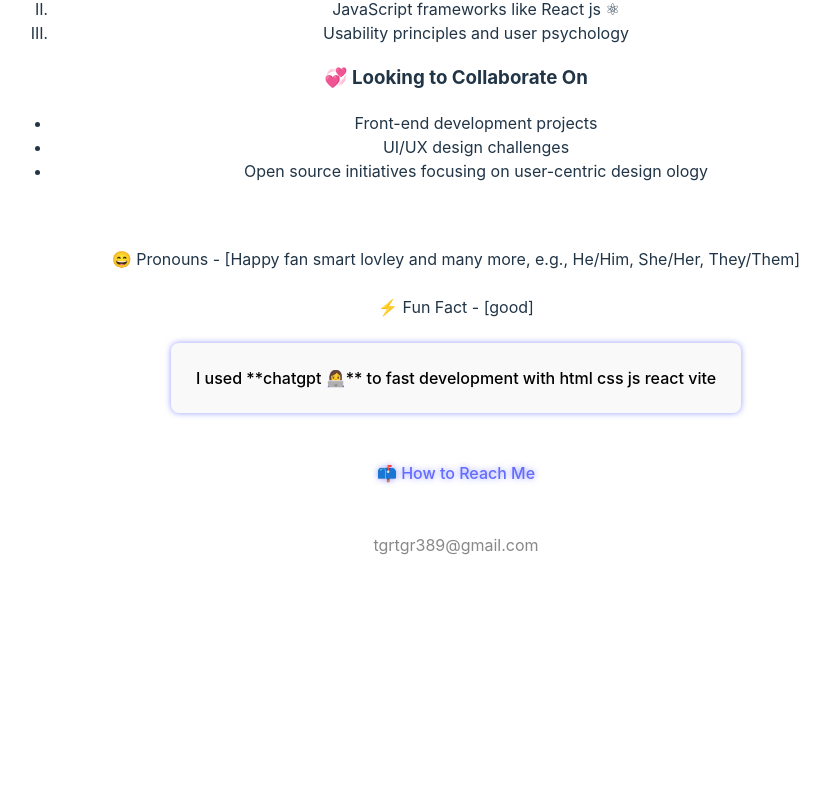
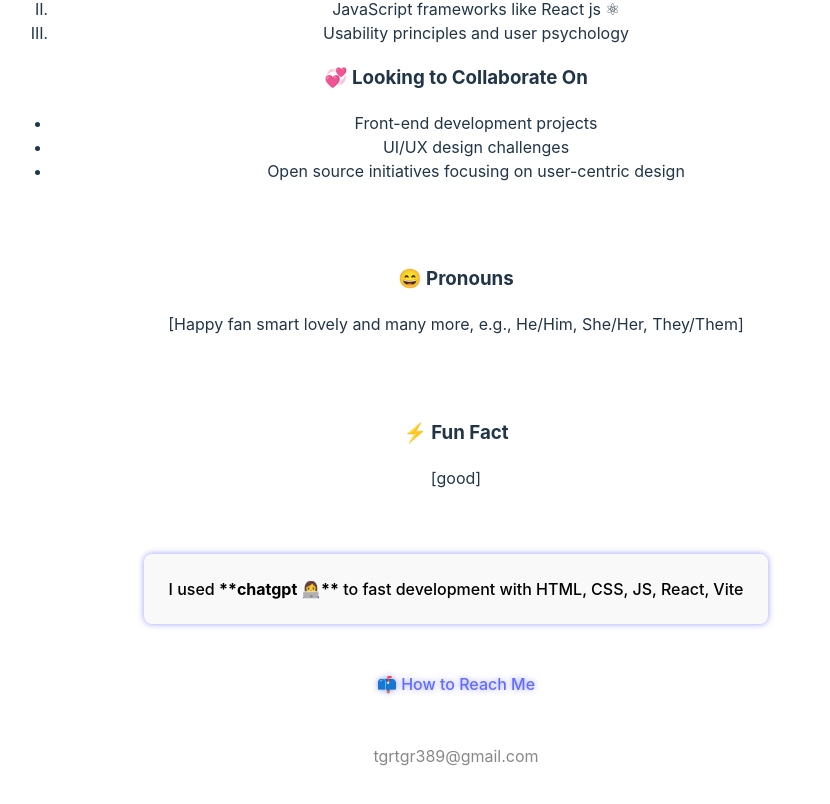
Before and after one commit to mz-dz/portfolio-ibra, a React (Vite) app in the folder ibra/: page / in a window 1280 px wide. Shown: the part 496-1300 px from the top of the page, without its empty margins (184-1014 px from the left). Before the commit the page ends 1133 px from the top, so only its background shows below. Built offline with nearby package versions, Linux system fonts and the light colour scheme.

Commit message:
Update App.tsx

```diff
--- a/ibra/src/App.tsx
+++ b/ibra/src/App.tsx
@@ -1,5 +1,4 @@
-
-import './App.css'
+import './App.css';
 
 function App() {
 
@@ -12,37 +11,37 @@ function App() {
         (☞ﾟヮﾟ)☞ All My Projects in My own{" "}
         <a href="https://github.com/mz-dz" rel="prefetch">Github</a>{" "}
       </h2>
-    <h3 id="-interests">👀 Interests</h3>
+      <h3 id="interests">👀 Interests</h3>
       <ol>
         <li>Crafting intuitive user interfaces</li>
         <li>Designing delightful user experiences</li>
         <li>Exploring the latest trends in front-end development</li>
       </ol>
-    <h3 id="-currently-learning">🌱 Currently Learning</h3>
+      <h3 id="currently-learning">🌱 Currently Learning</h3>
       <ol className="c">
         <li>Advanced CSS techniques</li>
         <li>JavaScript frameworks like React js ⚛</li>
         <li>Usability principles and user psychology</li>
       </ol>
-    <h3 id="-looking-to-collaborate-on">💞️ Looking to Collaborate On</h3>
+      <h3 id="looking-to-collaborate-on">💞️ Looking to Collaborate On</h3>
       <ul>
         <li>Front-end development projects</li>
         <li>UI/UX design challenges</li>
-      <li>Open source initiatives focusing on user-centric design ology</li>
+        <li>Open source initiatives focusing on user-centric design</li>
       </ul>
 
       <br />
       <br />
-     😄 Pronouns
-- [Happy fan smart lovley and many more, e.g., He/Him, She/Her, They/Them]
+      <h3>😄 Pronouns</h3>
+      <p>[Happy fan smart lovely and many more, e.g., He/Him, She/Her, They/Them]</p>
 
       <br />
       <br />
-⚡ Fun Fact
-- [good]
+      <h3>⚡ Fun Fact</h3>
+      <p>[good]</p>
       <br />
       <br />
-<button className="logo sh">I used **chatgpt 👩‍💻** to fast development with html css js react vite </button>
+      <button className="logo sh">I used <b>**chatgpt 👩‍💻**</b> to fast development with HTML, CSS, JS, React, Vite</button>
       <br />
       <br />
       <br />
@@ -50,7 +49,7 @@ function App() {
 
       <p className="read-the-docs card">tgrtgr389@gmail.com</p>
     </>
-  )
+  );
 }
 
-export default App
+export default App;
```
Lines whose indentation alone changed are shown as unchanged.
